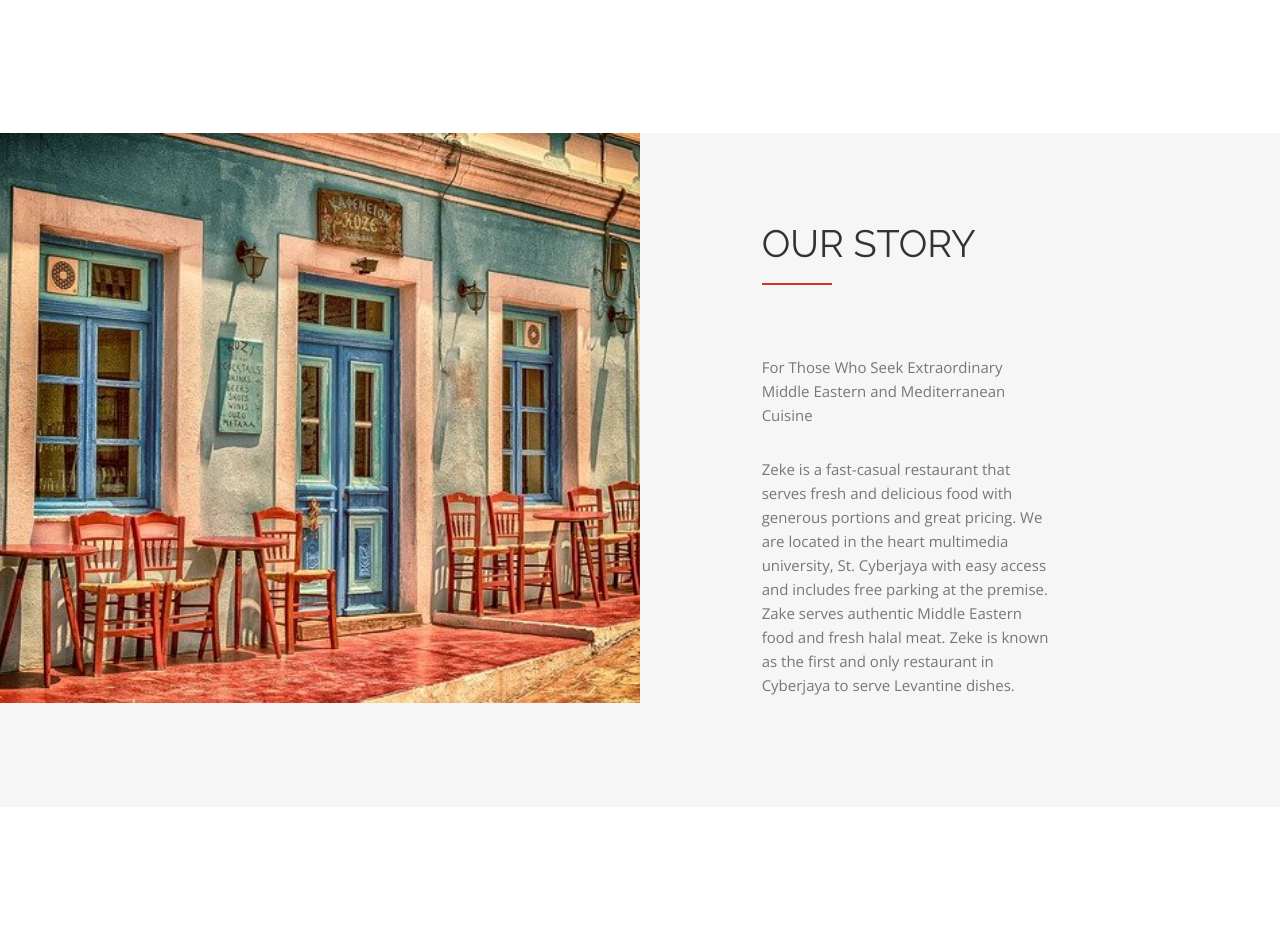
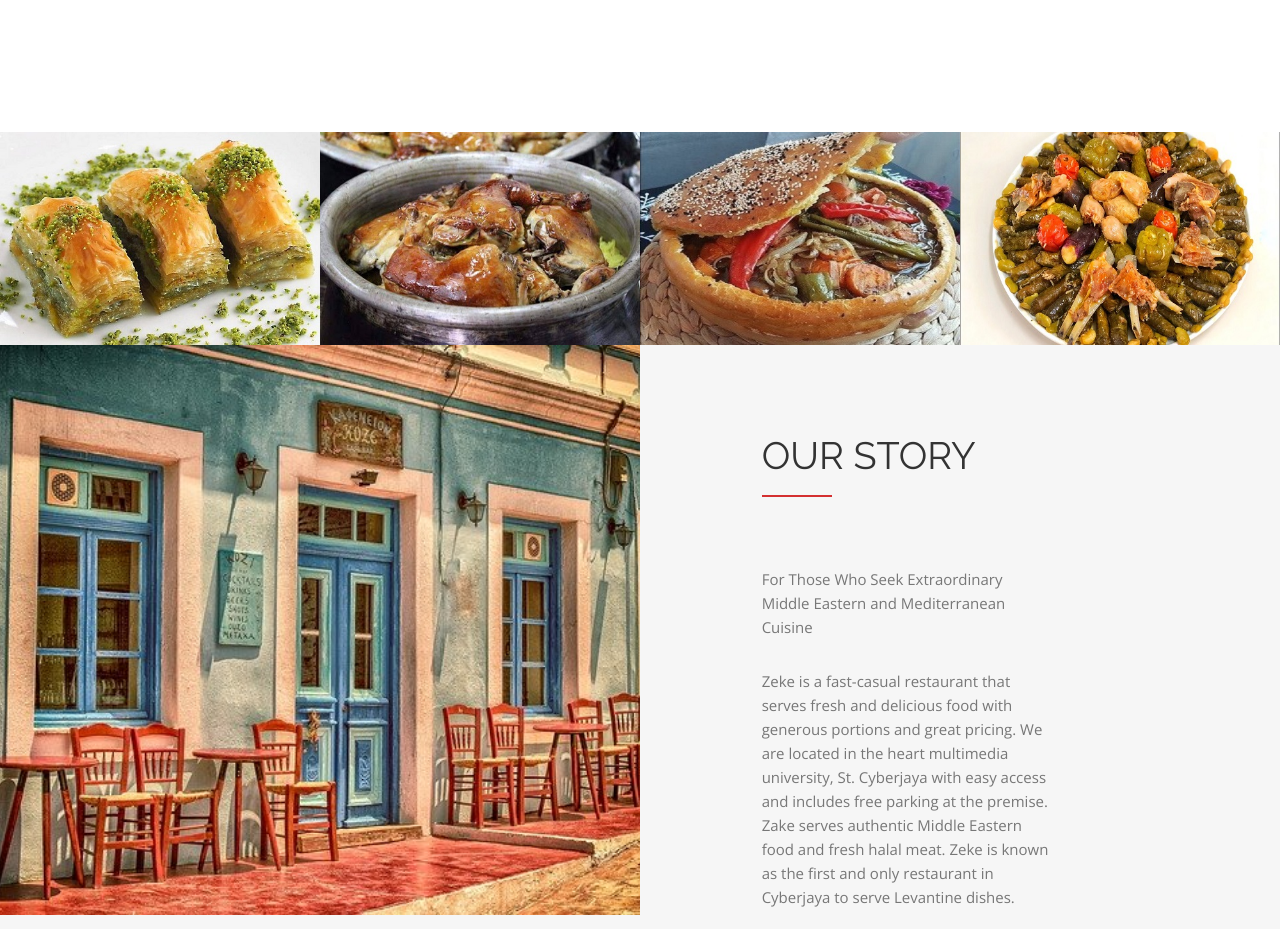
Before and after one commit to Nanokhaled/zake2, a plain HTML site: page index.html in a window 1280 px wide. Shown: the part 3040-3969 px from the top of the page. Drawn offline with nearby package versions, Linux system fonts and the light colour scheme.

Commit message:
Update index.html

```diff
--- a/index.html
+++ b/index.html
@@ -208,16 +208,16 @@
   <div class="container-fluid">
     <div class="row">
       <div class="col-xs-6 col-md-3">
-        <div class="gallery-item"> <img src="../12/img2/Baqlawa.jpg" class="img-responsive" alt=""></div>
+        <div class="gallery-item"> <img src="../img2/Baqlawa.jpg" class="img-responsive" alt=""></div>
       </div>
       <div class="col-xs-6 col-md-3">
-        <div class="gallery-item"> <img src="../12/img2/unnamed.jpg" class="img-responsive" alt=""></div>
+        <div class="gallery-item"> <img src="../img2/unnamed.jpg" class="img-responsive" alt=""></div>
       </div>
       <div class="col-xs-6 col-md-3">
-        <div class="gallery-item"> <img src="../12/img2/ault-22.jpg" class="img-responsive" alt=""></div>
+        <div class="gallery-item"> <img src="../img2/ault-22.jpg" class="img-responsive" alt=""></div>
       </div>
       <div class="col-xs-6 col-md-3">
-        <div class="gallery-item"> <img src="../12/img2/maxresdefault (1).jpg" class="img-responsive" alt=""></div>
+        <div class="gallery-item"> <img src="../img2/maxresdefault (1).jpg" class="img-responsive" alt=""></div>
       </div>
     </div>
   </div>
```
